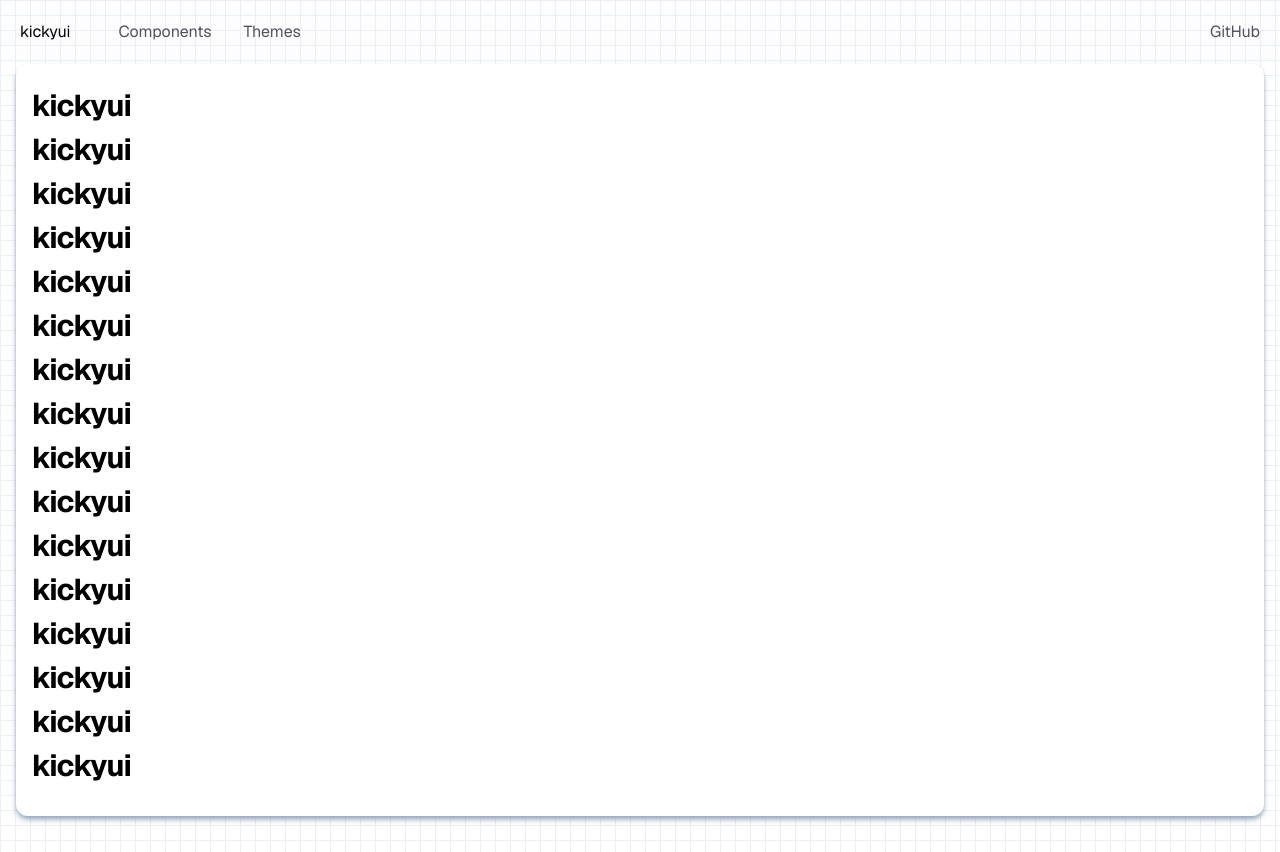
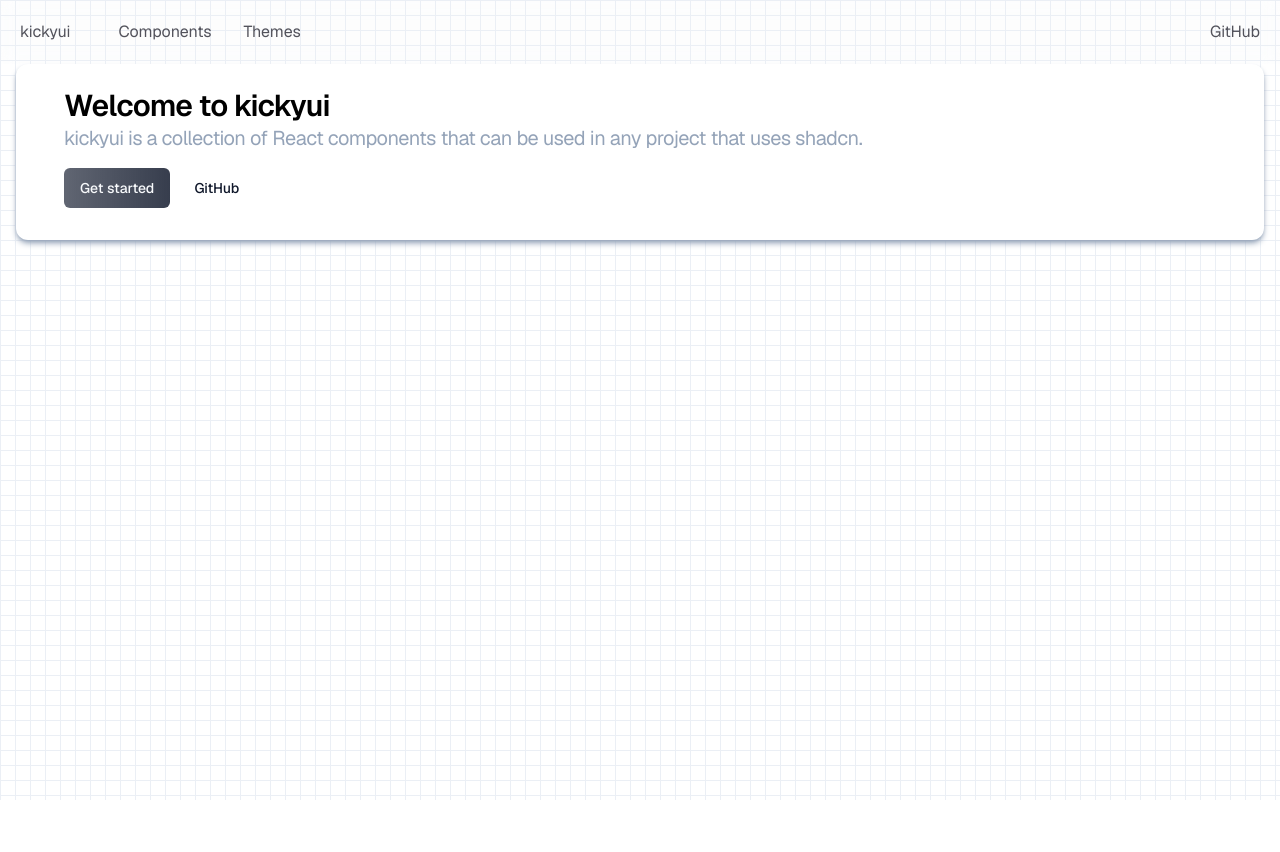
Before and after one commit to kicky1/kickyui, a Next.js app: page / in a window 1280 px wide. After the commit the page ends 800 px from the top, so only its background shows below. Built offline with nearby package versions, Linux system fonts and the light colour scheme.

Commit message:
feat: update main page, update button

```diff
--- a/src/app/components/[id]/page.tsx
+++ b/src/app/components/[id]/page.tsx
@@ -1,30 +1,22 @@
-import Code from "@/components/ui/Code/code";
-import {
-  Tabs,
-  TabsList,
-  TabsTrigger,
-  TabsContent,
-} from "@/components/ui/Tabs/tabs";
 import componentsMap from "@/constants/componentMap";
-import ClipboardButton from "./_components/clipboard-button";
 import { Timeline } from "@/components/Timeline/timeline";
 import PreviewTabs from "./_components/preview-tabs";
 
 export default function ComponentPage({ params }: { params: { id: string } }) {
   const { id } = params;
 
-  if (!id || !componentsMap[id as string]) {
+  if (!id || !componentsMap[id]) {
     return <div>Component not found</div>;
   }
 
-  const { data, component, settingsEngine } = componentsMap[id as string];
+  const { data, component, settingsEngine } = componentsMap[id];
 
   return (
     <div className="mx-auto flex w-full max-w-6xl flex-col items-start justify-start text-left ">
-      <h2 className="text-3xl font-semibold tracking-tight">{data.title}</h2>
-      <h3 className="text-2xl font-normal tracking-tight text-slate-400">
+      <p className="text-3xl font-semibold tracking-tight">{data.title}</p>
+      <p className="text-xl font-normal tracking-tight text-slate-400">
         {data.description}
-      </h3>
+      </p>
       <div className="mt-4 w-full">
         <PreviewTabs
           component={component}
@@ -33,7 +25,7 @@
         />
       </div>
       <div className="mt-8 hidden w-full lg:block">
-        <h3 className="text-2xl font-semibold tracking-tight">Instalation</h3>
+        <p className="text-2xl font-semibold tracking-tight">Instalation</p>
         <div className="col-span-12 space-y-6 px-4 lg:col-span-9">
           <div className="relative col-span-8 ml-4 mt-4 space-y-8 px-4 before:absolute before:-left-3 before:bottom-1 before:top-2 before:w-0.5 before:bg-gray-700">
             <Timeline text={"Install the following dependencies"} />
@@ -46,9 +38,11 @@
         </div>
       </div>
       <div className="mt-8 w-full">
-        <h3 className="text-2xl font-semibold tracking-tight">Examples</h3>
-        <div className="mt-4">
-          {data?.examples?.map((example: any, index: number) => <>{example}</>)}
+        <p className="text-2xl font-semibold tracking-tight">Examples</p>
+        <div className="grid w-full grid-cols-12">
+          {data?.examples?.map((example: any) => <div className="col-span-1 my-2 mx-2 ">
+          {example}
+          </div>)}
         </div>
       </div>
     </div>
--- a/src/app/page.tsx
+++ b/src/app/page.tsx
@@ -1,51 +1,22 @@
+import { Button } from "@/components/ui/Button/button";
+import Link from "next/link";
+
 export default function Page() {
   return (
     <>
-      <h2 className="text-3xl font-bold tracking-tight">kickyui</h2>
-      <div>
-        <h2 className="text-3xl font-bold tracking-tight">kickyui</h2>
-      </div>
-      <div>
-        <h2 className="text-3xl font-bold tracking-tight">kickyui</h2>
-      </div>
-      <div>
-        <h2 className="text-3xl font-bold tracking-tight">kickyui</h2>
-      </div>
-      <div>
-        <h2 className="text-3xl font-bold tracking-tight">kickyui</h2>
-      </div>
-      <div>
-        <h2 className="text-3xl font-bold tracking-tight">kickyui</h2>
-      </div>
-      <div>
-        <h2 className="text-3xl font-bold tracking-tight">kickyui</h2>
-      </div>
-      <div>
-        <h2 className="text-3xl font-bold tracking-tight">kickyui</h2>
-      </div>
-      <div>
-        <h2 className="text-3xl font-bold tracking-tight">kickyui</h2>
-      </div>
-      <div>
-        <h2 className="text-3xl font-bold tracking-tight">kickyui</h2>
-      </div>
-      <div>
-        <h2 className="text-3xl font-bold tracking-tight">kickyui</h2>
-      </div>
-      <div>
-        <h2 className="text-3xl font-bold tracking-tight">kickyui</h2>
-      </div>
-      <div>
-        <h2 className="text-3xl font-bold tracking-tight">kickyui</h2>
-      </div>
-      <div>
-        <h2 className="text-3xl font-bold tracking-tight">kickyui</h2>
-      </div>
-      <div>
-        <h2 className="text-3xl font-bold tracking-tight">kickyui</h2>
-      </div>
-      <div>
-        <h2 className="text-3xl font-bold tracking-tight">kickyui</h2>
+      <div className="mx-auto flex w-full max-w-6xl flex-col items-start justify-start text-left ">
+        <p className="text-3xl font-semibold tracking-tight">Welcome to kickyui</p>
+        <p className="text-xl font-normal tracking-tight text-slate-400">
+          kickyui is a collection of React components that can be used in any project that uses shadcn.
+        </p>
+        <div className="mt-4">
+          <Link href="/components/button" passHref>
+            <Button variant={"shine"}>Get started</Button>
+          </Link>
+          <Link href="https://github.com/kicky1/kickyui" passHref target="_blank">
+            <Button variant={"link"} className="ml-2">GitHub</Button>
+          </Link>
+        </div>
       </div>
     </>
   );
--- a/src/components/Navbar/navbar.tsx
+++ b/src/components/Navbar/navbar.tsx
@@ -34,7 +34,9 @@
       >
         <div className="container mx-auto flex items-center justify-between p-5">
           <div className="flex justify-between gap-8">
-            <div className="mr-4">{logo}</div>
+            <Link href="/" className="text-zinc-600 duration-200 hover:text-zinc-900">
+              <div className="mr-4">{logo}</div>
+            </Link>
             {navLinks.map((link) => (
               <Link
                 key={link.name}
--- a/src/constants/componentMap.tsx
+++ b/src/constants/componentMap.tsx
@@ -1,4 +1,5 @@
 import ButtonAnimated from "@/components/Buttons/button-animated";
+import { Button } from "@/components/ui/Button/button";
 import ButtonExample from "@/preview/Button/button";
 import { buttonCode } from "@/preview/Button/button-code";
 import ButtonSettingsEngine from "@/preview/Button/settings-engine";
@@ -7,6 +8,7 @@
 import TooltipExample from "@/preview/Tooltip/tooltip";
 import { tooltipCode } from "@/preview/Tooltip/tooltip-code";
 import { uiTooltipCode } from "@/preview/Tooltip/ui-tooltip-code";
+import { ArrowRight, AxeIcon } from "lucide-react";
 
 const componentsMap: any = {
   button: {
@@ -18,7 +20,24 @@
         "Examples of tailwind css buttons created with help of shadcn and radix ui.",
       code: buttonCode,
       componentCode: uiButtonCode,
-      examples: [<ButtonAnimated />],
+      examples: [
+        <Button variant="default">Button</Button>,
+        <Button variant="secondary">Button</Button>,
+        <Button variant="destructive">Button</Button>,
+        <Button variant="outline">Button</Button>,
+        <Button variant="ghost">Button</Button>,
+        <Button variant="link">Button</Button>,
+        <Button variant="shine">Button</Button>,
+        <Button variant="hoverFromLeft">Button</Button>,
+        <Button variant="hoverFromRight">Button</Button>,
+        <Button variant="hoverFromBottom">Button</Button>,
+        <Button variant="hoverFromTop">Button</Button>,
+        <Button variant="linkHoverVisible">Button</Button>,
+        <Button variant="linkHoverInvisible">Button</Button>,
+        <Button variant="ringHover">Button</Button>,
+        <ButtonAnimated />,
+        <Button variant="expandIcon"><ArrowRight /></Button>,
+    ],
     },
   },
   tooltip: {
```
Also changed, not shown: .eslintrc.cjs.
